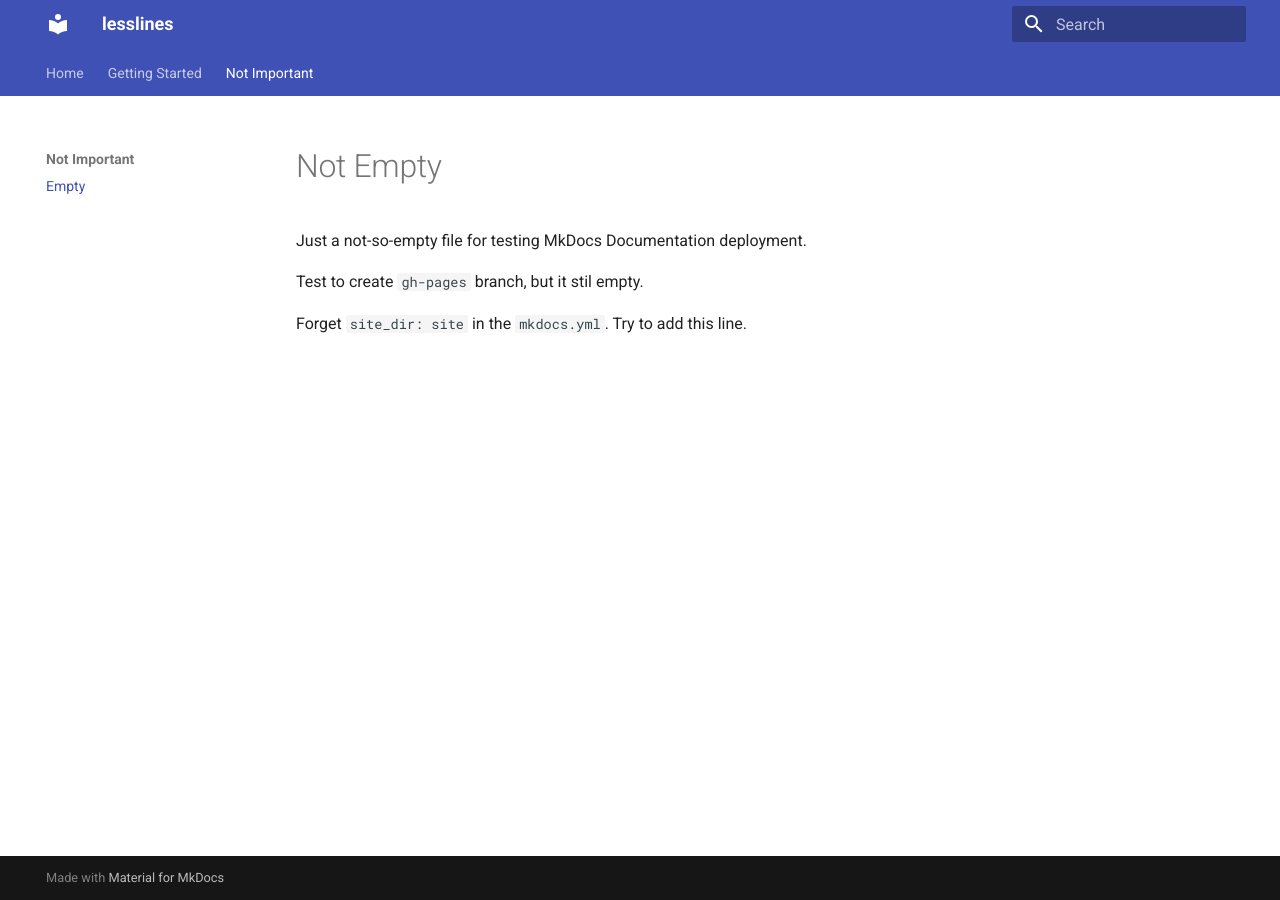
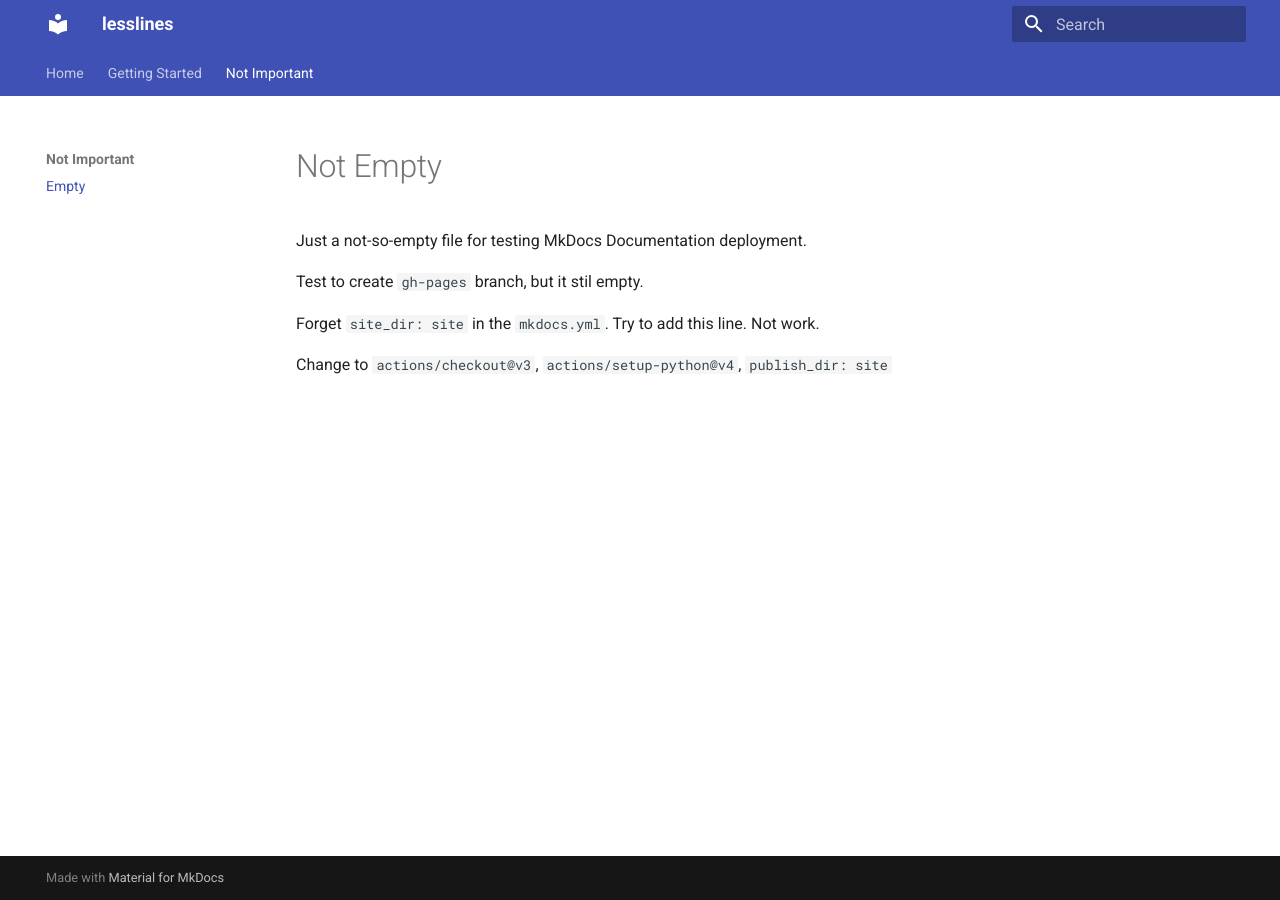
Before and after one commit to dudung/lesslines, an MkDocs documentation site: the page built from docs/empty.md, in a window 1280 px wide. Built offline with MkDocs 1.6.1 and Material for MkDocs 9.7.7, drawn with Linux system fonts in a browser that asks for light colours.

Commit message:
update workflow

```diff
--- a/docs/empty.md
+++ b/docs/empty.md
@@ -4,4 +4,6 @@ Just a not-so-empty file for testing MkDocs Documentation deployment.
 
 Test to create `gh-pages` branch, but it stil empty.
 
-Forget `site_dir: site` in the `mkdocs.yml`. Try to add this line.
+Forget `site_dir: site` in the `mkdocs.yml`. Try to add this line. Not work.
+
+Change to `actions/checkout@v3`, `actions/setup-python@v4`, `publish_dir: site`
```
Also changed, not shown: 1 other file.
